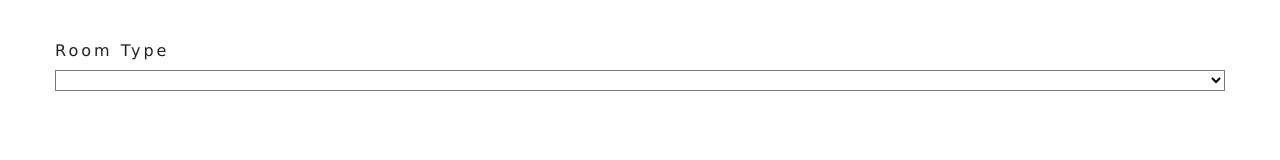
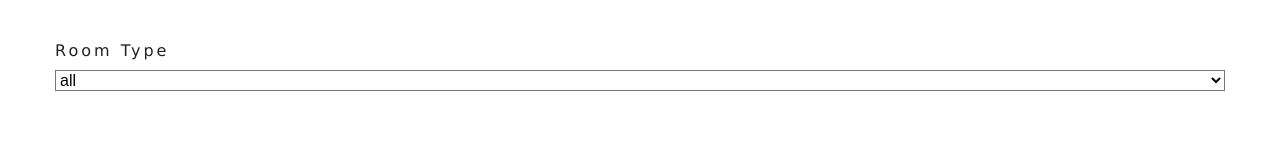
Before and after one commit to Sundaybrian/react-resort, a React (Create React App) app: page /rooms in a window 1280 px wide. Shown: the part 711-871 px from the top of the page. Built offline with nearby package versions, Linux system fonts and the light colour scheme.

Commit message:
populate the options for the room type drop down

```diff
--- a/src/components/RoomFilter.js
+++ b/src/components/RoomFilter.js
@@ -2,7 +2,7 @@ import React, { useContext } from "react";
 import Title from "./Title";
 import { RoomContext } from "../context/roomContext";
 
-const RoomFilter = () => {
+const RoomFilter = ({ rooms }) => {
   const context = useContext(RoomContext);
   const {
     handleChange,
@@ -15,7 +15,21 @@ const RoomFilter = () => {
     maxSize,
     breakfast,
     pets,
+    getUnique,
   } = context;
+
+  // returns all unique rooms types
+  let types = getUnique(rooms, "type");
+
+  types = ["all", ...types];
+  // creating an array of option
+  types = types.map((item, index) => {
+    return (
+      <option value={item} key={index}>
+        {item}
+      </option>
+    );
+  });
 
   return (
     <section className="filter-container">
@@ -31,7 +45,7 @@ const RoomFilter = () => {
             className="form-control"
             onChange={handleChange}
           >
-            {}
+            {types}
           </select>
         </div>
         {/*  end select type*/}
```
